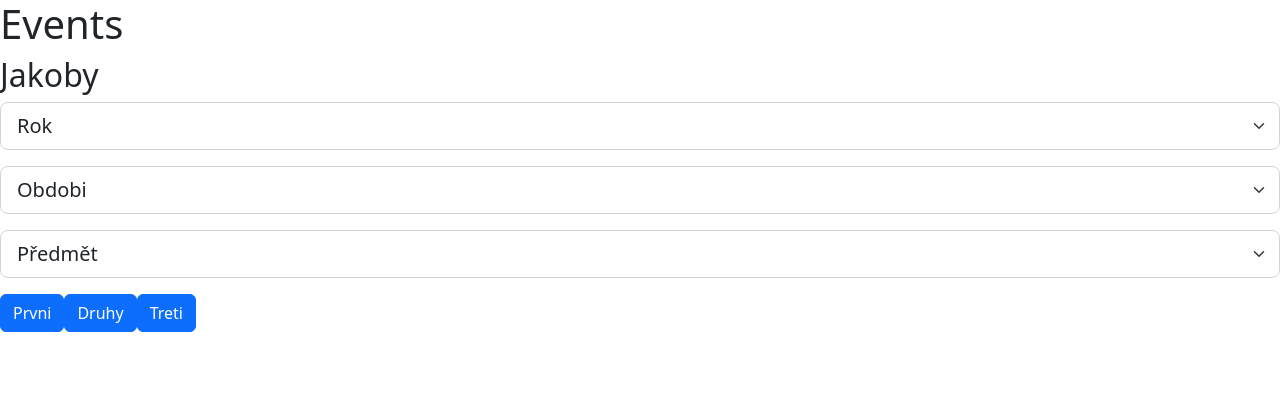
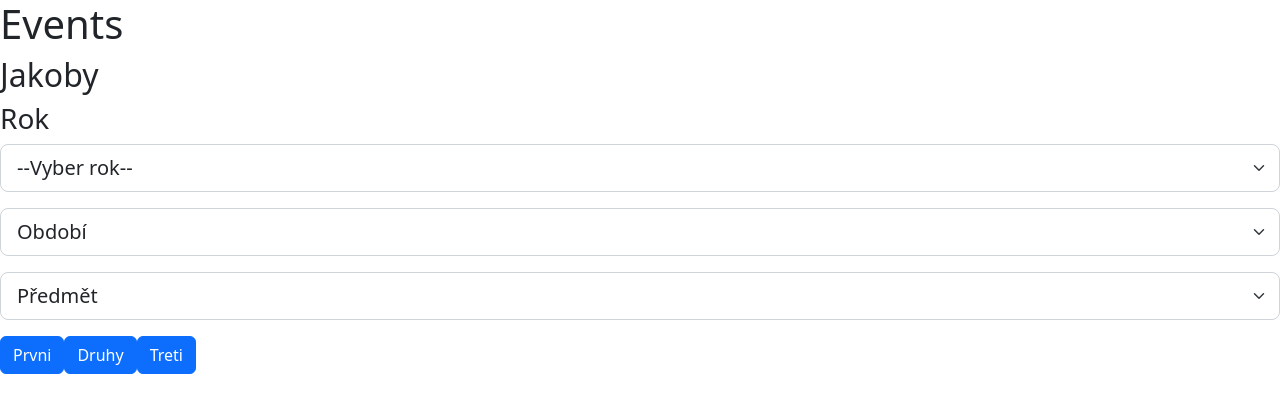
Before and after one commit to JohnySmid/projekt, a React (Create React App) app: page / in a window 1280 px wide. Shown: the top 412 px of the page. Built offline with nearby package versions, Linux system fonts and the light colour scheme.

Commit message:
Upgrade Select

```diff
--- a/src/App.js
+++ b/src/App.js
@@ -2,6 +2,7 @@ import './App.css';
 import 'bootstrap/dist/css/bootstrap.min.css';
 import { Button } from 'react-bootstrap';
 import AllSelect from './comp/AllSelect';
+
 
 function App() {
   return (
--- a/src/comp/SelectDate.js
+++ b/src/comp/SelectDate.js
@@ -1,16 +1,31 @@
+import {useState} from "react";
 
-const SelectDate = (props) => {
-    const date1 = props.date1;
-    const date2 = props.date2;
-    return (
+const SelectDate = () => {
+
+  const options = [
+    {value: '', text: '--Vyber rok--'},
+    {value: '2021/2022', text: '2021/2022'},
+    {value: '2022/2023', text: '2022/223'},
+];
+
+  const [selectedOption, setSelectedOption] = useState(options[0].value);
+
+  const handleChange = (event) => {
+    console.log(event.target.value);
+   setSelectedOption(event.target.value);
+  };
+
+
+  return (
     <div>
-      <select className="form-select form-select-lg mb-3" aria-label=".form-select-lg example">
-        <option disabled selected>Rok</option>
-        <option value="1">{date1}</option>
-        <option value="2">{date2}</option>
+      <h3>Rok</h3>
+      <select className="form-select form-select-lg mb-3" aria-label=".form-select-lg example" value={selectedOption} onChange={handleChange}>
+        {options.map((option) => (
+          <option key={option.value} value={option.value}>{option.text}</option>
+          ))}
       </select>
     </div>
-    );
+  );
 };
 
 export default SelectDate;
--- a/src/comp/SelectSubject.js
+++ b/src/comp/SelectSubject.js
@@ -1,13 +1,29 @@
-const SelectSubject = (props) => {
-    const sub = props.predmet;
-    return (
+import {useState} from "react";
+
+const SelectSubject = () => {
+    const options = [
+        {value: 'Matematika', text: 'Matematika'},
+        {value: 'Informatika', text: 'Informatika'},
+    ];
+
+      const [selectedOption, setSelectedOption] = useState(options[0].value);
+
+      const handleChange = (event) => {
+        console.log(event.target.value);
+       setSelectedOption(event.target.value);
+      };
+
+
+      return (
         <div>
-            <select className="form-select form-select-lg mb-3" aria-label=".form-select-lg example">
-                <option disabled selected>Předmět</option>
-                <option value="1">{sub}</option>
-            </select>
+          <select className="form-select form-select-lg mb-3" aria-label=".form-select-lg example"onChange={handleChange}>
+            <option disabled selected>Předmět</option>
+            {options.map((option) => (
+              <option key={option.value} value={option.value}>{option.text}</option>
+              ))}
+          </select>
         </div>
-    );
+      );
 };
 
 export default SelectSubject;
--- a/src/comp/SelectTerm.js
+++ b/src/comp/SelectTerm.js
@@ -1,14 +1,26 @@
 
-const SelectTerm = (props) => {
-    const zima = props.term1;
-    const leto = props.term2;
-    //const {zima, leto} = props;
+import {useState} from "react";
+
+const SelectTerm = () => {
+    const options = [
+        {value: 'zima', text: 'zima'},
+        {value: 'leto', text: 'leto'},
+    ];
+
+    const [selectedOption, setSelectedOption] = useState(options[0].value);
+
+    const handleChange = (event) => {
+        console.log(event.target.value);
+        setSelectedOption(event.target.value);
+    };
+
     return (
         <div>
-            <select className="form-select form-select-lg mb-3" aria-label=".form-select-lg example">
-                <option disabled selected>Obdobi</option>
-                <option value="1">{zima}</option>
-                <option value="2">{leto}</option>
+            <select className="form-select form-select-lg mb-3" aria-label=".form-select-lg example" onChange={handleChange}>
+                    <option disabled selected>Období</option>
+                    {options.map((option) => (
+                    <option key={option.value} value={option.value}>{option.text}</option>
+                    ))}
             </select>
         </div>
     );
```
